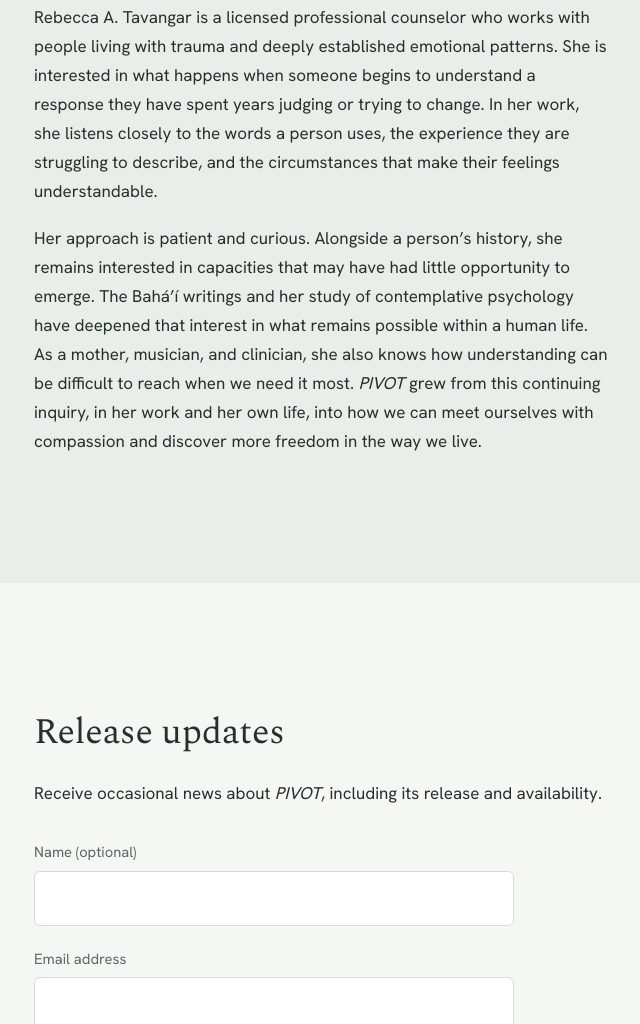
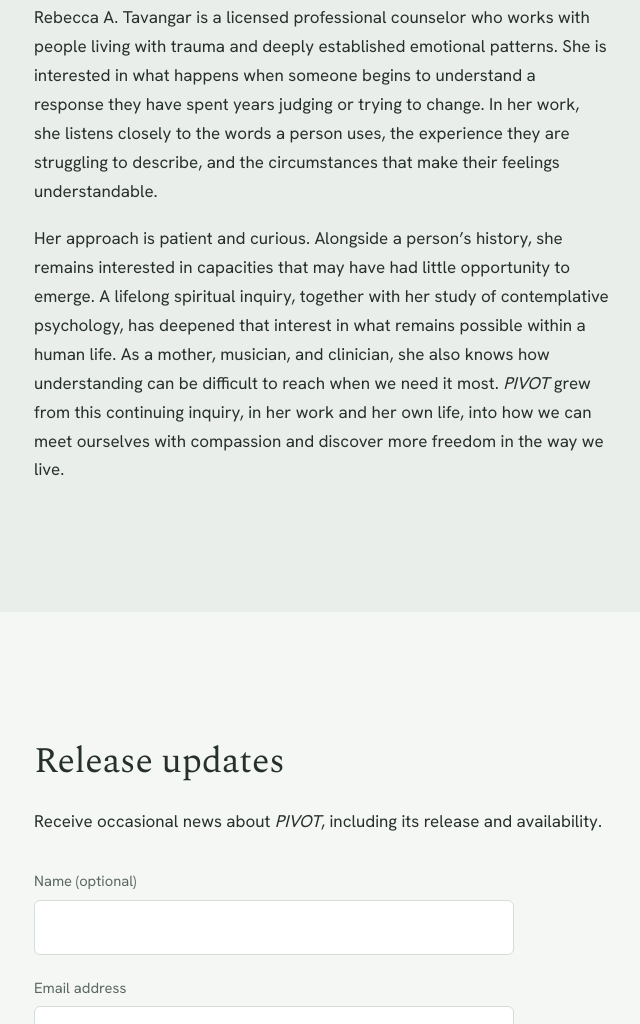
Before and after one commit to Redredruby/pivot-book, a plain HTML site: page index.html in a window 1280 px wide. Shown: the part 3332-4356 px from the top of the page, without its empty margins (126-766 px from the left). Drawn offline with nearby package versions, Linux system fonts and the light colour scheme.

Commit message:
Revise spirituality sentence in author bio

```diff
--- a/index.html
+++ b/index.html
@@ -234,7 +234,7 @@
       <div class="text">
         <h2 id="author-heading">About the author</h2>
         <p>Rebecca A. Tavangar is a licensed professional counselor who works with people living with trauma and deeply established emotional patterns. She is interested in what happens when someone begins to understand a response they have spent years judging or trying to change. In her work, she listens closely to the words a person uses, the experience they are struggling to describe, and the circumstances that make their feelings understandable.</p>
-        <p>Her approach is patient and curious. Alongside a person’s history, she remains interested in capacities that may have had little opportunity to emerge. The Bahá’í writings and her study of contemplative psychology have deepened that interest in what remains possible within a human life. As a mother, musician, and clinician, she also knows how understanding can be difficult to reach when we need it most. <cite>PIVOT</cite> grew from this continuing inquiry, in her work and her own life, into how we can meet ourselves with compassion and discover more freedom in the way we live.</p>
+        <p>Her approach is patient and curious. Alongside a person’s history, she remains interested in capacities that may have had little opportunity to emerge. A lifelong spiritual inquiry, together with her study of contemplative psychology, has deepened that interest in what remains possible within a human life. As a mother, musician, and clinician, she also knows how understanding can be difficult to reach when we need it most. <cite>PIVOT</cite> grew from this continuing inquiry, in her work and her own life, into how we can meet ourselves with compassion and discover more freedom in the way we live.</p>
       </div>
     </div>
   </section>
```
